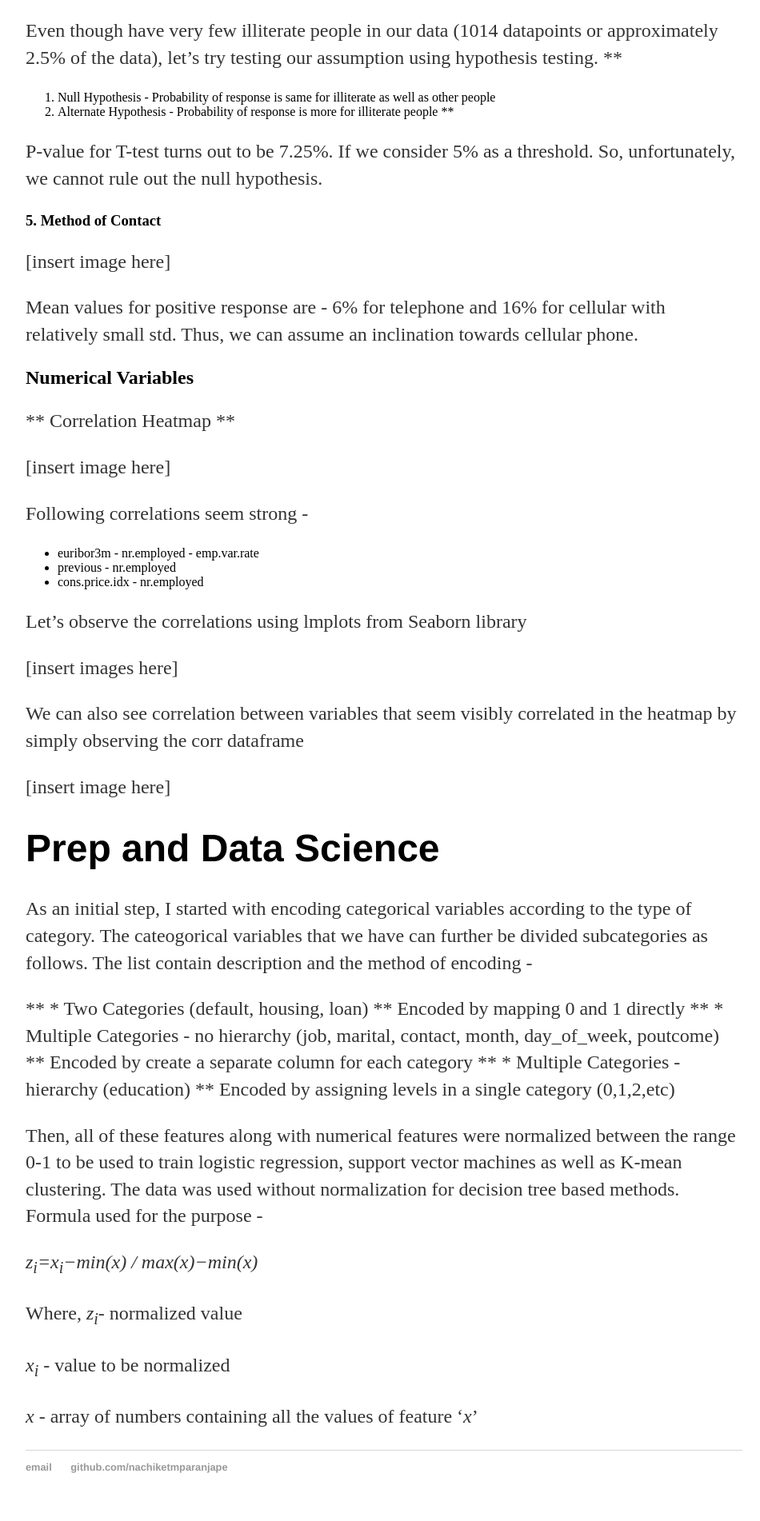
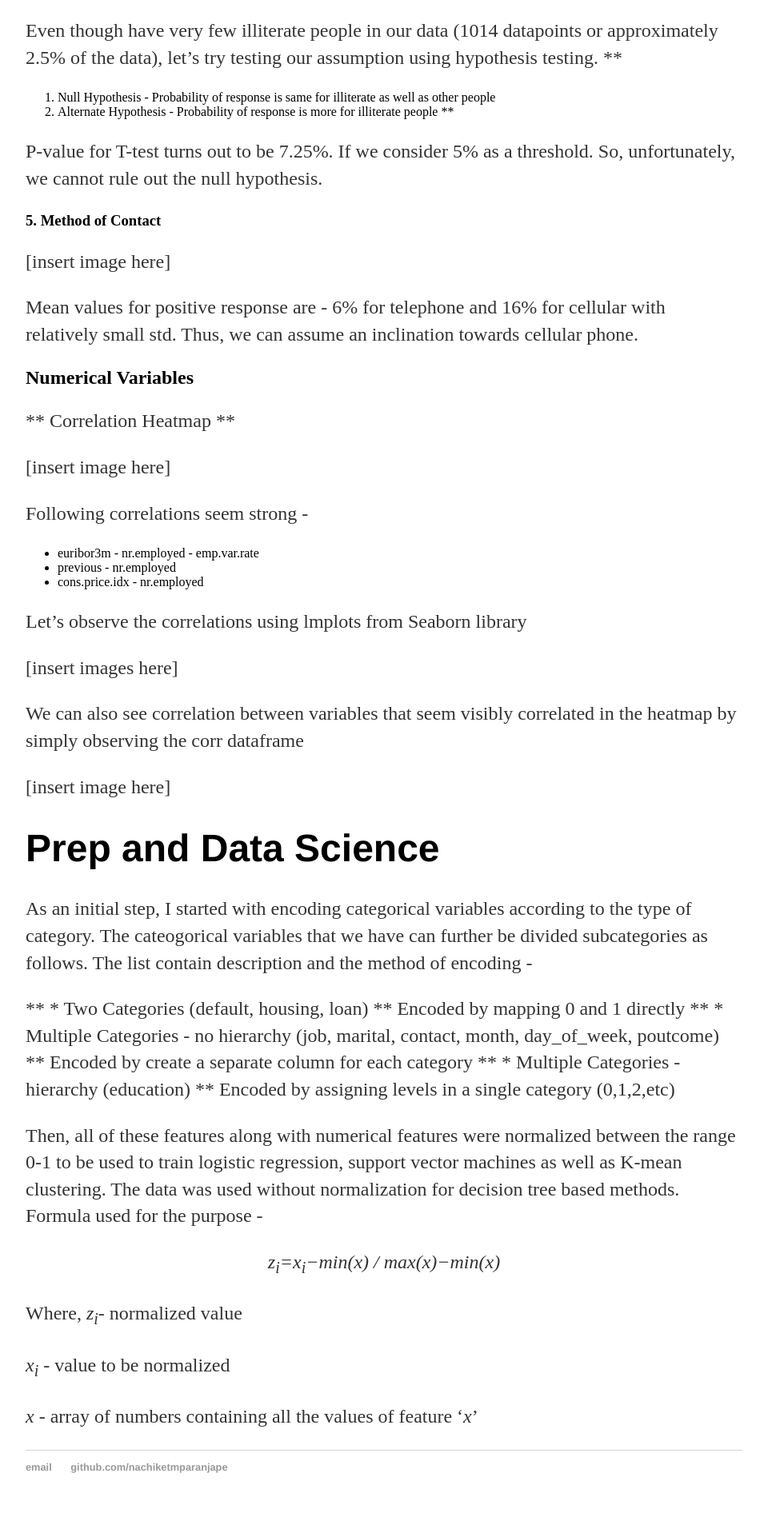
Before and after one commit to nachiketmparanjape2/nachiketmparanjape2.github.io, a Jekyll site: the page built from _posts/2017-08-23-Direct-Marketing-Binary-Prediction.md, in a window 1280 px wide. Shown: the part 2669-4571 px from the top of the page at 80% size, without its empty margins (160-1110 px from the left). Built offline with Jekyll 4.4.1, drawn with Linux system fonts in a browser that asks for light colours.

Commit message:
Update 2017-08-23-Direct-Marketing-Binary-Prediction.md

```diff
--- a/_posts/2017-08-23-Direct-Marketing-Binary-Prediction.md
+++ b/_posts/2017-08-23-Direct-Marketing-Binary-Prediction.md
@@ -107,7 +107,7 @@ Encoded by assigning levels in a single category (0,1,2,etc)
 
 Then, all of these features along with numerical features were normalized between the range 0-1 to be used to train logistic regression, support vector machines as well as K-mean clustering. The data was used without normalization for decision tree based methods. Formula used for the purpose -
 
-<span style="text-align: center;font-style: italic;"> z<sub>i</sub>=x<sub>i</sub>−min(x) / max(x)−min(x) </span>
+<p align="center"><em> z<sub>i</sub>=x<sub>i</sub>−min(x) / max(x)−min(x) </em></p>
 
 Where,   *z<sub>i</sub>*- normalized value
 
```
